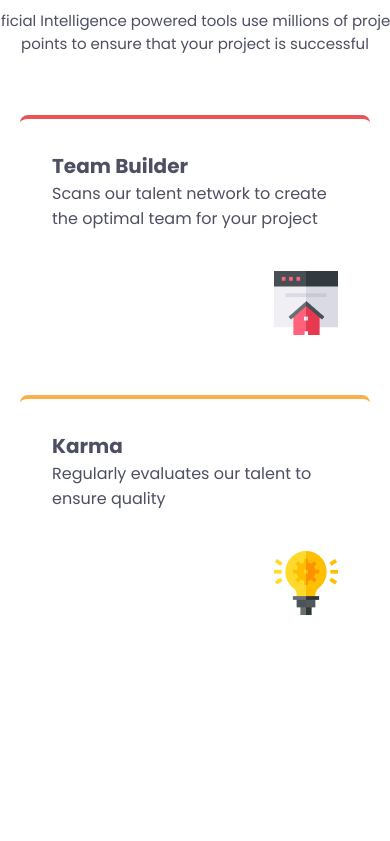
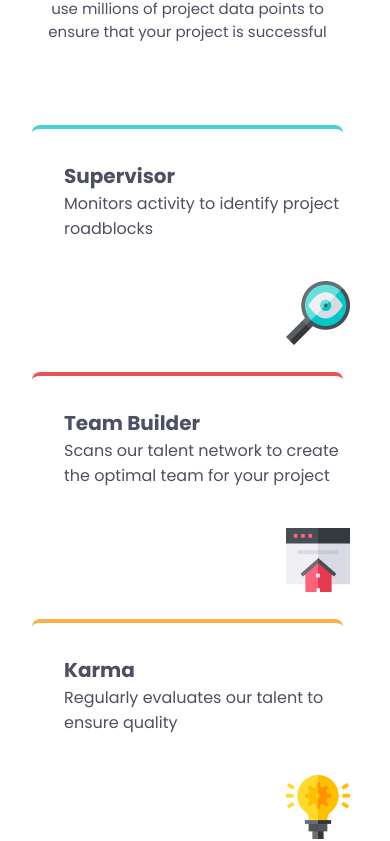
Before and after one commit to LevanMachitadze/davalebaN6, a plain HTML site: page index.html in a window 390 px wide. Shown: the part 197-1038 px from the top of the page. Before the commit the page ends 922 px from the top, so only its background shows below. Drawn offline with Linux system fonts and the light colour scheme.

Commit message:
phone-version
adding phone version

```diff
--- a/style/style.css
+++ b/style/style.css
@@ -78,3 +78,47 @@ img {
   left: 222px;
   top: 40px;
 }
+@media screen and (max-width: 767px) {
+  body {
+    width: 375px;
+    height: 1360px;
+  }
+  .head {
+    width: 311px;
+    height: 161px;
+    margin: 85px 32px 76px 32px;
+  }
+  .first-head {
+    font-size: 24px;
+  }
+  .bold-text {
+    font-size: 24px;
+  }
+  .head-text {
+    font-size: 15px;
+  }
+  .containers {
+    grid-template-columns: 1fr 311px 1fr;
+    grid-template-rows: 222px 25px 222px 25px 222px 25px 222px 56px;
+  }
+  .squares {
+    width: 311px;
+    height: 222px;
+  }
+  .container-one {
+    grid-column: 2/3;
+    grid-row: 1 / 2;
+  }
+  .container-two {
+    grid-column: 2/3;
+    grid-row: 3/4;
+  }
+  .container-three {
+    grid-column: 2/3;
+    grid-row: 5/6;
+  }
+  .container-four {
+    grid-column: 2/3;
+    grid-row: 7 / 8;
+  }
+}
```
